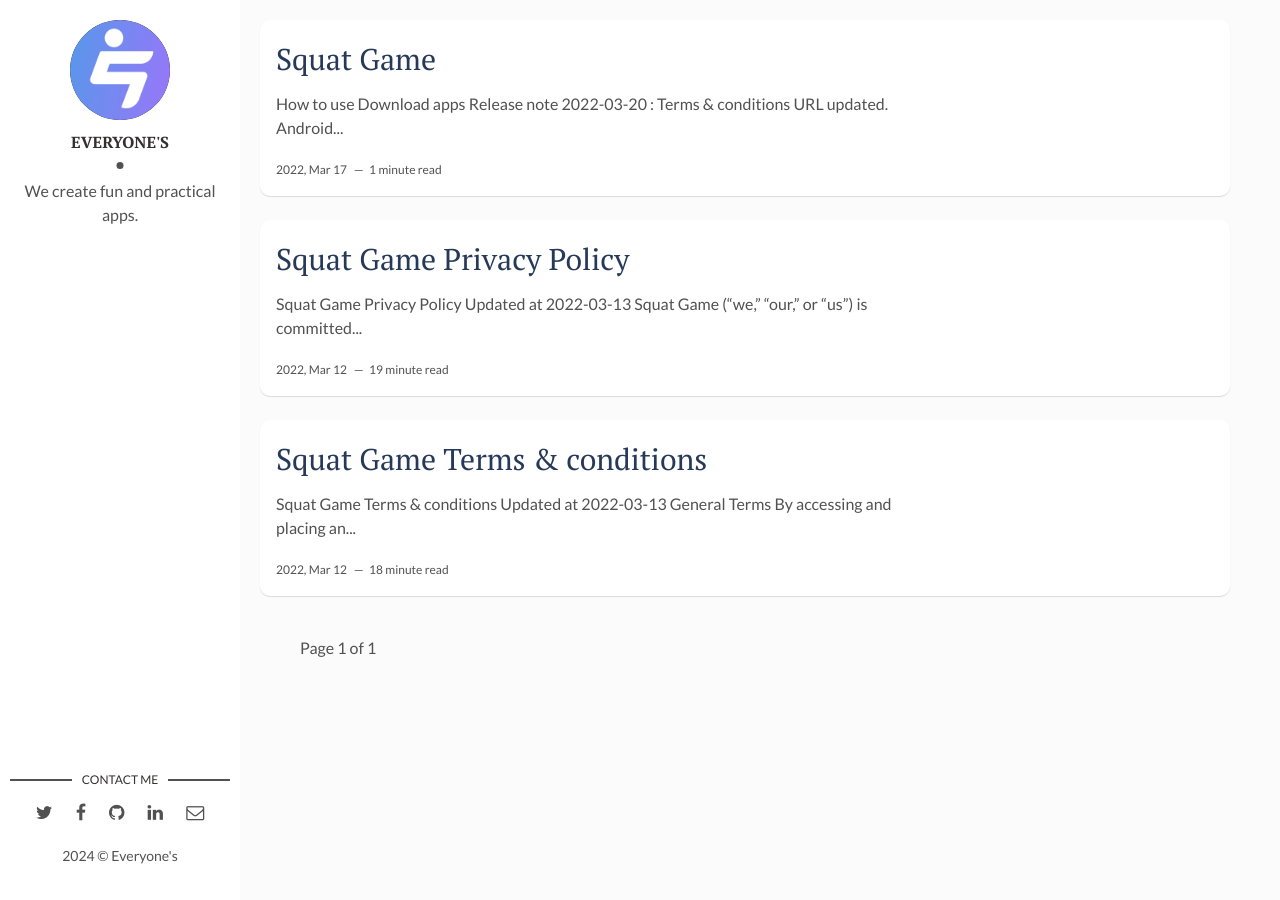
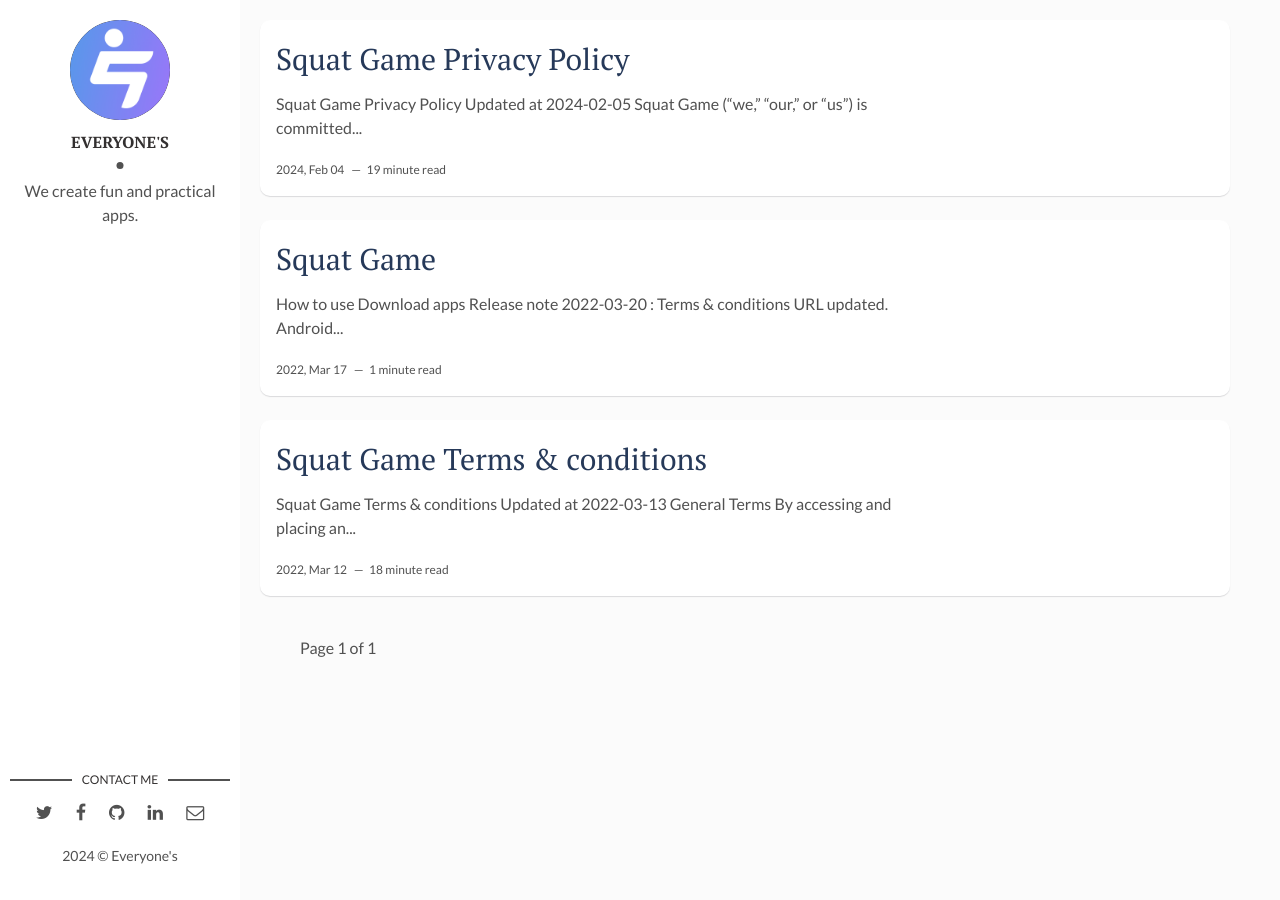
Before and after one commit to hurgoon/hurgoon.github.io, a Jekyll site: the page built from index.html, in a window 1280 px wide. Built offline with Jekyll 4.4.1, drawn with Linux system fonts in a browser that asks for light colours; the list of posts is cut into pages by our own code.

Commit message:
Update 2022-03-13-SquatGamePrivacyPolicy.markdown

```diff
--- a/_posts/2022-03-13-SquatGamePrivacyPolicy.markdown
+++ b/_posts/2022-03-13-SquatGamePrivacyPolicy.markdown
@@ -1,7 +1,7 @@
 ---
 layout: post
 title: Squat Game Privacy Policy
-date: 2022-03-13 00:20:00 +0900
+date: 2024-02-05 00:20:00 +0900
 description: 디스크립션 입력란  # Add post description (optional)
 img:  # Add image post (optional)
 fig-caption: # Add figcaption (optional)
@@ -9,7 +9,7 @@ tags: [Squat Game]
 ---
 
 ## Squat Game Privacy Policy
-Updated at 2022-03-13
+Updated at 2024-02-05
 
 Squat Game (“we,” “our,” or “us”) is committed to protecting your privacy. This Privacy Policy explains how your personal information is collected, used, and disclosed by Squat Game.
 
```
Also changed, not shown: other parts of _posts/2022-03-13-SquatGamePrivacyPolicy.markdown (+1 -1 lines).
